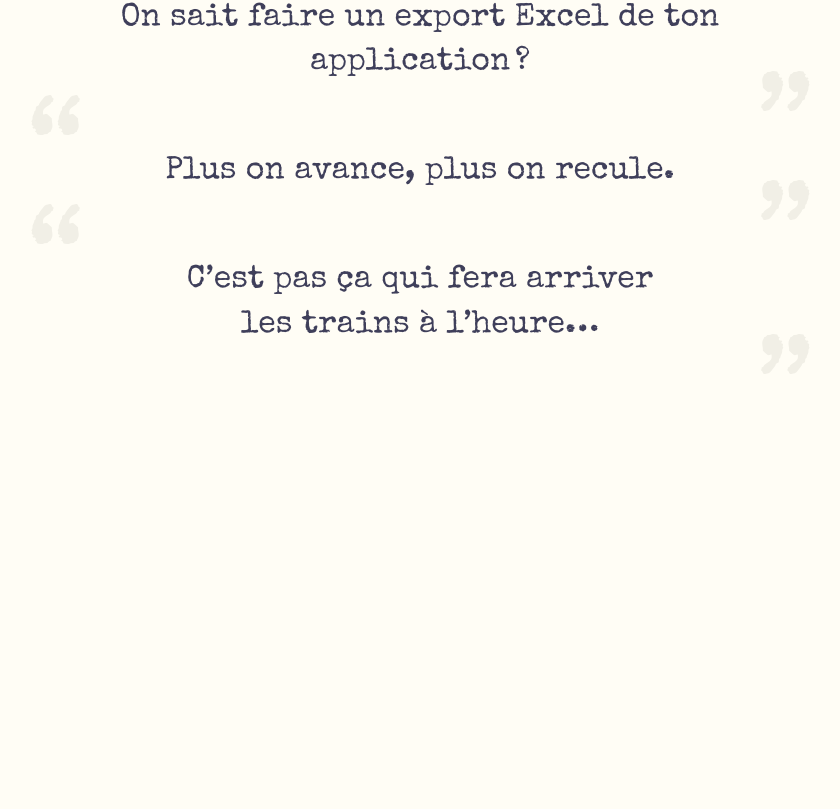
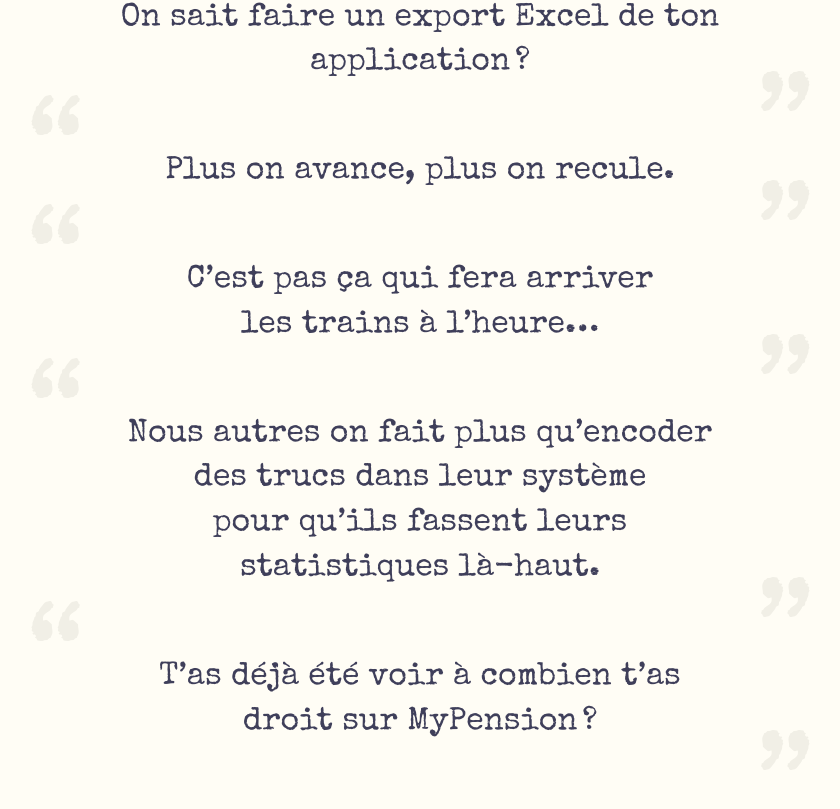
Before and after one commit to Thib-G/pasevident.be, a Vue app: page / in a window 1280 px wide. Shown: the part 6604-7413 px from the top of the page, without its empty margins (220-1060 px from the left). Before the commit the page ends 7092 px from the top, so only its background shows below. Built offline with nearby package versions, Linux system fonts and the light colour scheme; a web font is replaced by a local one.

Commit message:
Update index.js

```diff
--- a/src/assets/sentences/index.js
+++ b/src/assets/sentences/index.js
@@ -55,4 +55,6 @@
   { id: 49, html: 'On sait faire un export Excel de ton application&#8239;?' },
   { id: 50, html: 'Plus on avance, plus on recule.' },
   { id: 51, html: 'C’est pas ça qui fera arriver<br>les trains à l’heure&#8230;' },
+  { id: 52, html: 'Nous autres on fait plus qu’encoder des trucs dans leur système<br>pour qu’ils fassent leurs statistiques là-haut.' },
+  { id: 53, html: 'T’as déjà été voir à combien t’as droit sur MyPension&#8239;?' },
 ];
```
